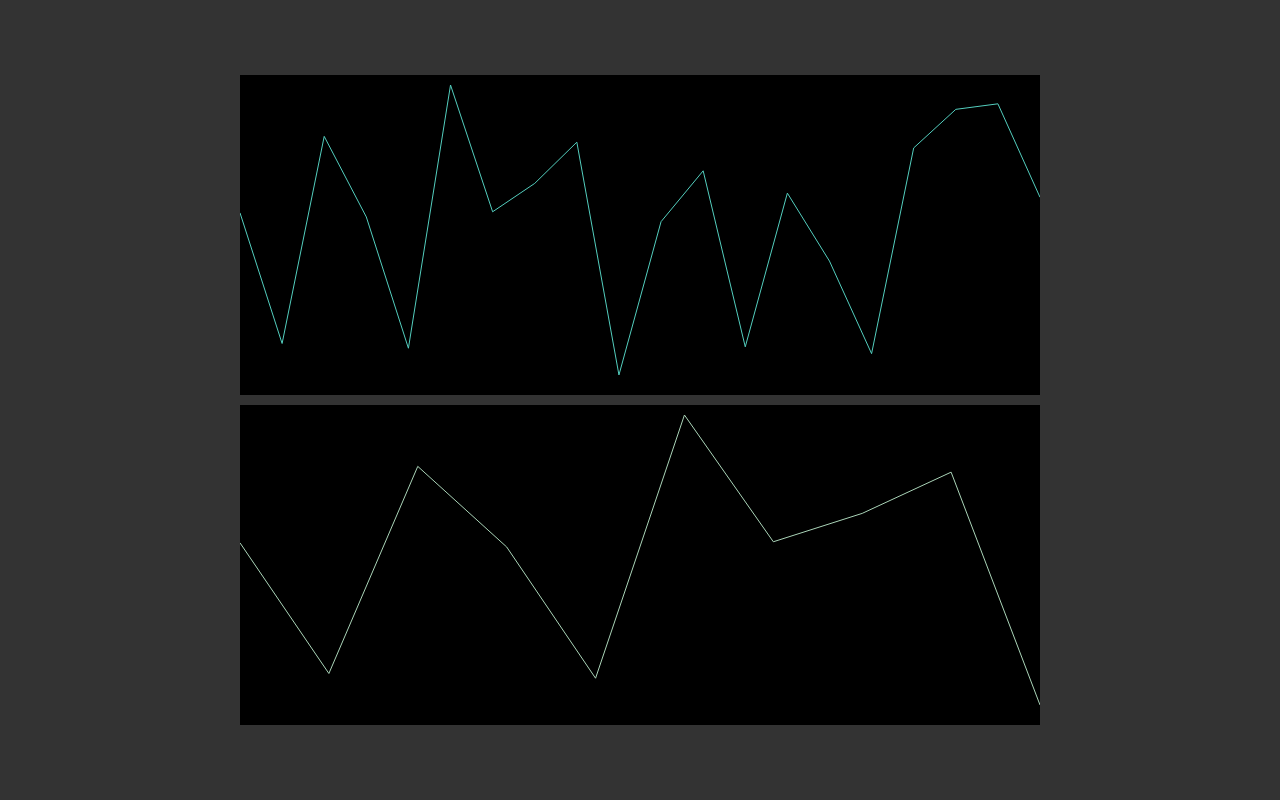
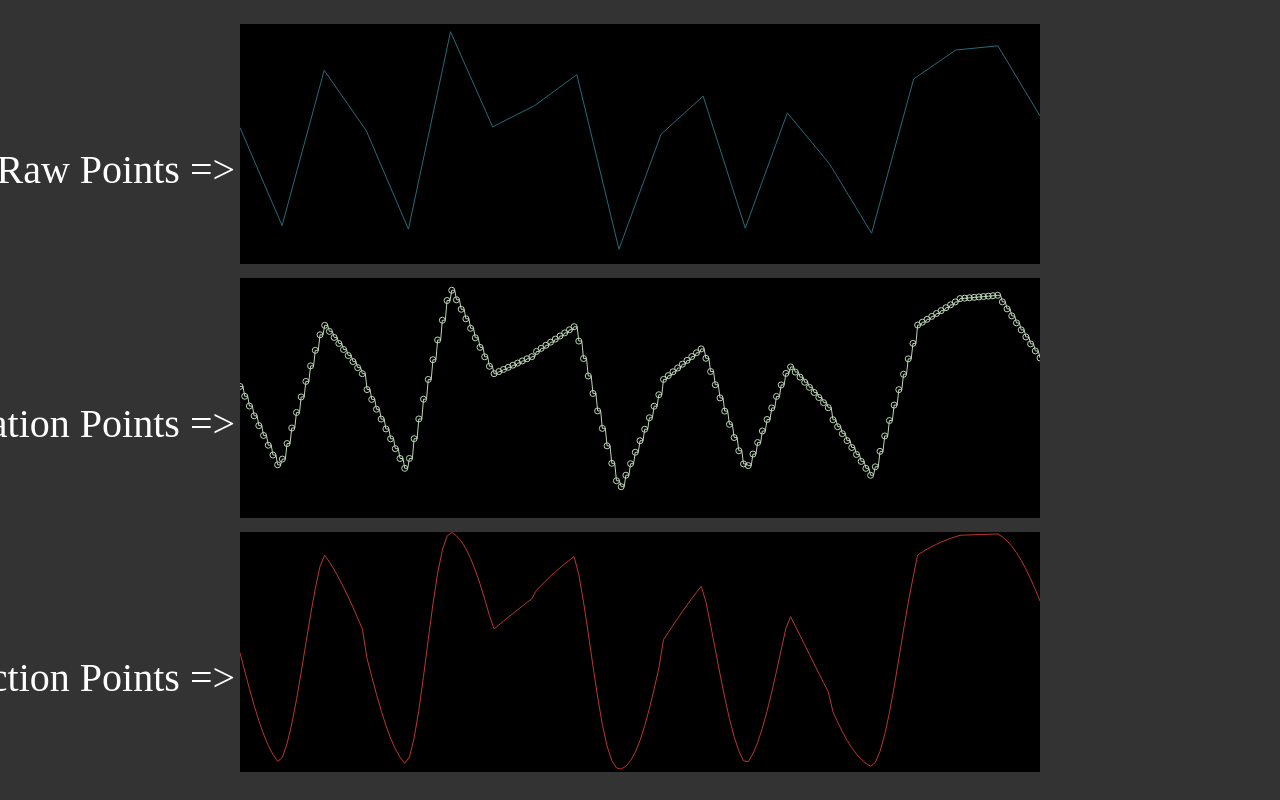
Before and after one commit to MERTULAS/perlin-noise, a plain HTML site: page index.html in a window 1280 px wide. Drawn offline with Linux system fonts and the light colour scheme.

Commit message:
fade function added for smoothly graph drawing

```diff
--- a/index.html
+++ b/index.html
@@ -21,17 +21,48 @@
         flex-direction: column;
     }
 
-    #scene, #seeds {
+    div {
+      position: relative;
+    }
+
+    div::before {
+      color: white;
+      font-size: 40px;
+      position: absolute;
+      left: 0;
+      top: 50%;
+      transform: translateX(-100%);
+    }
+
+    #scene, #seeds, #scene2 {
         background-color: black;
         width: 800px;
-        height: 40vh;
+        height: 30vh;
         margin: 5px;
-        position: relative;
+    }
+
+    #seeds-canvas::before {
+      content: "Raw Points =>";
+    }
+
+    #scene-canvas::before {
+      content: "Linear Interpolation Points =>";
+    }
+
+    #scene2-canvas::before {
+      content: "Fade Function Points =>";
     }
   </style>
   <body>
-    <canvas id="seeds"></canvas>
-    <canvas id="scene"></canvas>
+    <div id="seeds-canvas">
+      <canvas id="seeds"></canvas>
+    </div>
+    <div id="scene-canvas">
+      <canvas id="scene"></canvas>
+    </div>
+    <div id="scene2-canvas">
+      <canvas id="scene2"></canvas>
+    </div>
 	  <script type="module" src="script.js"></script>
   </body>
 </html>
--- a/noise.js
+++ b/noise.js
@@ -33,8 +33,13 @@ function PerlinNoise (count, seeds, nOctaves) {
     return perlin;
 }
 
+function FadeFunction (t) {
+    return 6 * Math.pow(t, 5) - 15 * Math.pow(t, 4) + 10 * Math.pow(t, 3);
+}
+
 export {
     SeedGenerator,
     LinearInterpolation,
-    PerlinNoise
+    PerlinNoise,
+    FadeFunction
 }
--- a/script.js
+++ b/script.js
@@ -1,4 +1,4 @@
-import { SeedGenerator, LinearInterpolation, PerlinNoise } from '/noise.js';
+import { SeedGenerator, LinearInterpolation, PerlinNoise, FadeFunction } from '/noise.js';
 
 // init seeds
 const seedsCanvas = document.getElementById('seeds');
@@ -10,7 +10,6 @@ const seedsRect = {
 seedsCanvas.width = seedsRect.width;
 seedsCanvas.height = seedsRect.height;
 
-
 // init scene
 const sceneCanvas = document.getElementById('scene');
 const scene = sceneCanvas.getContext('2d');
@@ -21,14 +20,15 @@ const sceneRect = {
 sceneCanvas.width = sceneRect.width;
 sceneCanvas.height = sceneRect.height;
 
-function getRandomColor() {
-    var letters = '0123456789ABCDEF';
-    var color = '#';
-    for (var i = 0; i < 6; i++) {
-      color += letters[Math.floor(Math.random() * 16)];
-    }
-    return color;
+// init scene2
+const scene2Canvas = document.getElementById('scene2');
+const scene2 = scene2Canvas.getContext('2d');
+const scene2Rect = {
+    width: scene2Canvas.getBoundingClientRect().width,
+    height: scene2Canvas.getBoundingClientRect().height
 }
+scene2Canvas.width = scene2Rect.width;
+scene2Canvas.height = scene2Rect.height;
 
 class SeedsGraph {
     constructor (seedCount) {
@@ -37,51 +37,51 @@ class SeedsGraph {
         this.seeds = [];
         this.seedCount = seedCount;
         this.seeds = SeedGenerator(this.seedCount);
+        this.LERPPoints = [];
+        this.fadedPoints = [];
     }
 
     create () {
+        this.#draw(seedsCtx, this.seeds, true);
+    }
 
-        seedsCtx.strokeStyle = `#${Math.floor(Math.random()*16777215).toString(16)}`;
-        seedsCtx.fillStyle = "red"
-        seedsCtx.font = "20px Arial";
-        seedsCtx.beginPath();
-        seedsCtx.moveTo(0, (this.height >> 1) + ((Math.max(...this.seeds) * this.height) >> 1) - this.seeds[0] * this.height);
+    drawInterpolationPoints () {
+        this.seeds.reduce((p1, p2) => {
+            for (let i = .1; i <= .9; i += .1) {
+                this.LERPPoints.push(LinearInterpolation(p1, p2, i));
+            }
+            return p2;
+        });
 
-        let stepSize = this.width / (this.seedCount - 1);
-        this.seeds.forEach((seed, index) => {
-            seedsCtx.lineTo(stepSize * index, (this.height >> 1) + ((Math.max(...this.seeds) * this.height) >> 1) - seed * this.height);
-            // seedsCtx.fillText(parseFloat(seed).toFixed(2), 5 + stepSize * index, (this.height >> 1) + ((Math.max(...this.seeds) * this.height) >> 1) - seed * this.height);
+        this.#draw(scene, this.LERPPoints, true);
+    }
+
+    drawFadedPoints () {
+        this.fadedPoints = this.LERPPoints.map(point => FadeFunction(point));
+
+        this.#draw(scene2, this.fadedPoints, false);
+    }
+
+    #draw(panel, points, pointsShow) {
+        panel.strokeStyle = `#${Math.floor(Math.random()*16777215).toString(16)}`;
+        panel.fillStyle = `#${Math.floor(Math.random()*16777215).toString(16)}`;
+        panel.beginPath();
+        panel.lineTo(0, (this.height >> 1) + ((Math.max(...points) * this.height) >> 1) - points[0] * this.height);
+
+        let stepSize = this.width / (points.length - 1);
+        points.forEach((noise, index) => {
+            panel.lineTo(stepSize * index, (this.height >> 1) + ((Math.max(...points) * this.height) >> 1) - noise * this.height);
+            if (pointsShow) {
+                scene.arc(stepSize * index, (this.height >> 1) + ((Math.max(...this.LERPPoints) * this.height) >> 1) - noise * this.height, 3, 0, Math.PI * 2);
+            }
         });
-        seedsCtx.stroke();
+        panel.stroke();
     }
 }
 
-class Sample {
-    constructor (noises) {
-        this.width = sceneRect.width;
-        this.height = sceneRect.height;
-        this.noises = noises;
-        this.seedCount = noises.length;
-    }
-
-    create () {
-
-        scene.strokeStyle = `#${Math.floor(Math.random()*16777215).toString(16)}`;
-        scene.beginPath();
-        scene.moveTo(0, (this.height >> 1) + ((Math.max(...this.noises) * this.height) >> 1) - this.noises[0] * this.height);
-
-        let stepSize = this.width / (this.seedCount - 1);
-        this.noises.forEach((noise, index) => {
-            scene.lineTo(stepSize * index, (this.height >> 1) + ((Math.max(...this.noises) * this.height) >> 1) - noise * this.height);
-        });
-        scene.stroke();
-    }
-}
-
-
 const seedsGraph = new SeedsGraph(20);
 seedsGraph.create();
-let perlinNoise = PerlinNoise(10, seedsGraph.seeds, 4)
+seedsGraph.drawInterpolationPoints();
+seedsGraph.drawFadedPoints(); // Smoothly
 
-const sampleGraph = new Sample(perlinNoise);
-sampleGraph.create();
+let perlinNoise = PerlinNoise(12, seedsGraph.seeds, 4)
```
